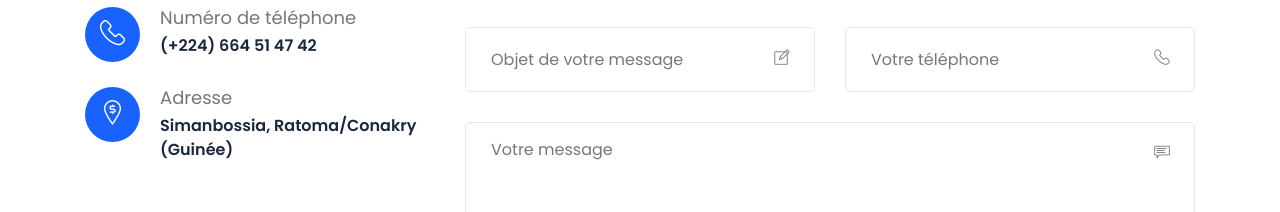
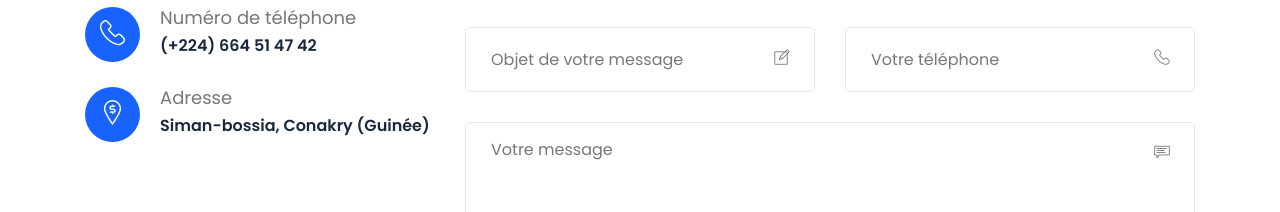
Before and after one commit to irregularcoder/ufad.com, a plain HTML site: page index.html in a window 1280 px wide. Shown: the part 5914-6126 px from the top of the page. Drawn offline with nearby package versions, Linux system fonts and the light colour scheme; files whose address does not match are found by name.

Commit message:
Update index.html

```diff
--- a/index.html
+++ b/index.html
@@ -688,7 +688,7 @@
                                     </div>
                                     <div class="info-content media-body">
                                         <h6 class="info-title">Adresse</h6>
-                                        <p class="text">Simanbossia, Ratoma/Conakry (Guinée)</p>
+                                        <p class="text">Siman-bossia, Conakry (Guinée)</p>
                                     </div>
                                 </div> <!-- single info -->
                             </li>
```
